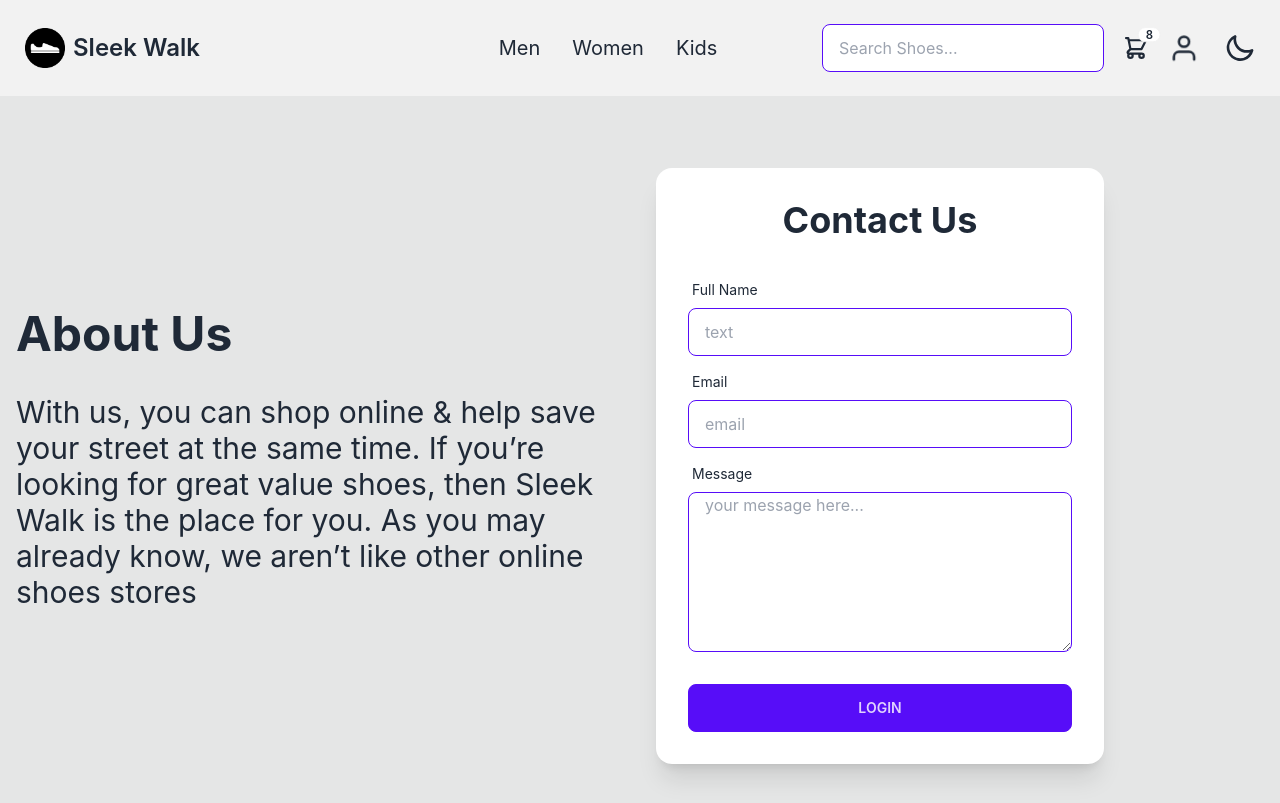
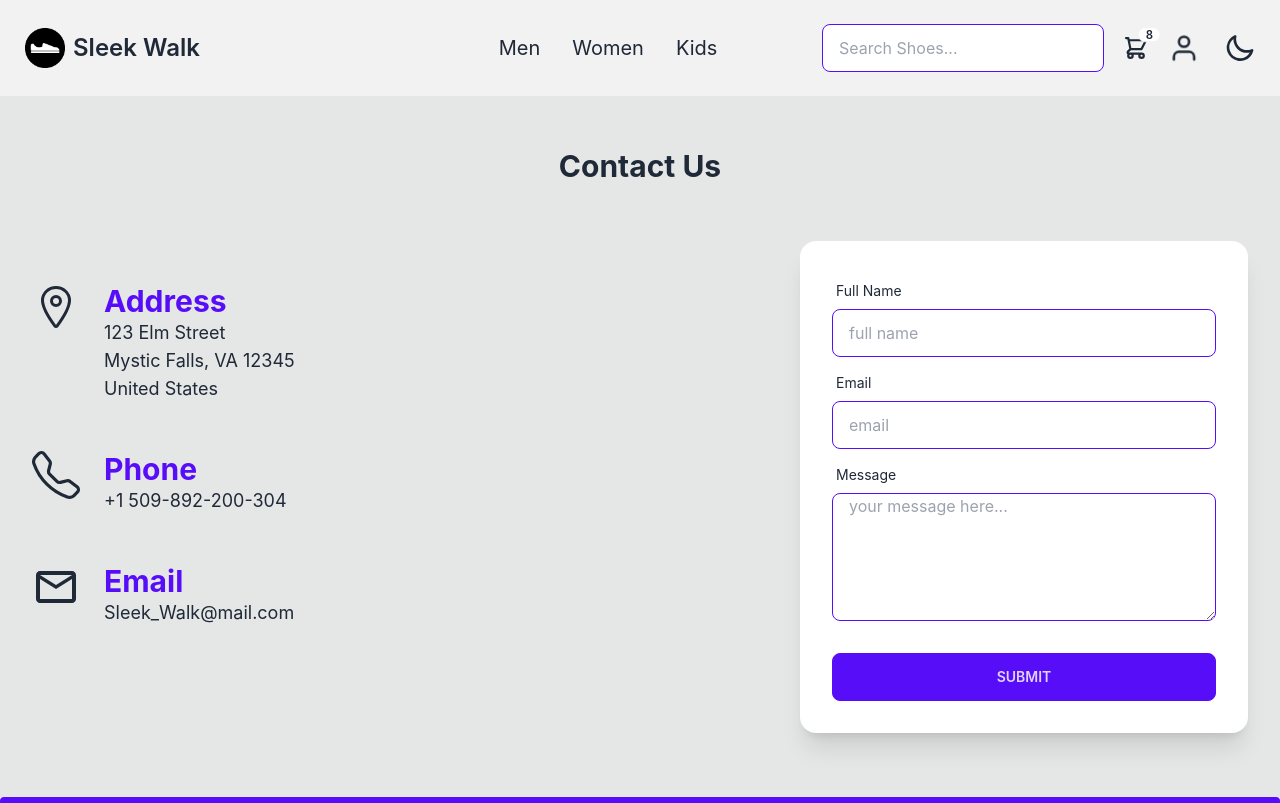
Before and after one commit to Ziyad-Aljaser/sleek-walk, a React (Create React App) app in the folder client/: page /contact in a window 1280 px wide. Shown: the top 803 px of the page. Built offline with nearby package versions, Linux system fonts and the light colour scheme.

Commit message:
Update the contact us page

```diff
--- a/client/src/pages/ContactUs.jsx
+++ b/client/src/pages/ContactUs.jsx
@@ -9,45 +9,153 @@ export default function ContactUs() {
         <Layout>
 
             {/* Contact Us Section */}
-            <div className="hero py-8 sm:py-14 bg-base-300">
-                <div className="hero-content grid md:grid-cols-2 gap-8">
+            <div className="hero py-8 bg-base-300">
+                <div className="hero-content flex flex-col w-full">
+
+                    {/* Header Section */}
+                    <h1 className="text-3xl mb-5 font-bold leading-normal">
+                        Contact Us
+                    </h1>
+
+                    {/* Content Section */}
+                    <div className="hero-content flex flex-col sm:flex-row justify-between w-full">
+
+                        {/* Cnotact Methods Section */}
+                        <div className="mb-4 w-full">
+
+                            {/* Address Section */}
+                            <div className="flex flex-row items-start">
+                                {/* SVG container */}
+                                <div className="mr-6">
+                                    <svg
+                                        viewBox="0 0 512 512"
+                                        fill="currentColor"
+                                        height="3em"
+                                        width="3em"
+                                    >
+                                        <path
+                                            fill="none"
+                                            stroke="currentColor"
+                                            strokeLinecap="round"
+                                            strokeLinejoin="round"
+                                            strokeWidth={32}
+                                            d="M256 48c-79.5 0-144 61.39-144 137 0 87 96 224.87 131.25 272.49a15.77 15.77 0 0025.5 0C304 409.89 400 272.07 400 185c0-75.61-64.5-137-144-137z"
+                                        />
+                                        <path
+                                            fill="none"
+                                            stroke="currentColor"
+                                            strokeLinecap="round"
+                                            strokeLinejoin="round"
+                                            strokeWidth={32}
+                                            d="M304 192 A48 48 0 0 1 256 240 A48 48 0 0 1 208 192 A48 48 0 0 1 304 192 z"
+                                        />
+                                    </svg>
+                                </div>
+
+                                {/* Address container */}
                                 <div>
-                        <h1 className="text-5xl font-bold leading-normal">
-                        About Us
-                        </h1>
-                        <p className="py-6 text-xl sm:text-3xl">
-                        With us, you can shop online & help save your street at the same
-                        time. If you’re looking for great value shoes, then
-                        Sleek Walk is the place for you. As you may already know, we
-                        aren’t like other online shoes stores
+                                    <p className="text-xl sm:text-3xl font-bold text-primary">
+                                        Address
+                                    </p>
+                                    <p className="text-lg mb-12">
+                                        123 Elm Street
+                                        <br />
+                                        Mystic Falls, VA 12345
+                                        <br />
+                                        United States
                                     </p>
                                 </div>
-                    <div className="card w-full max-w-md bg-base-100 shadow-xl">
+
+                            </div>
+
+                            {/* Phone Section */}
+                            <div className="flex flex-row items-start">
+                                {/* SVG container */}
+                                <div className="mr-6">
+                                    <svg
+                                        fill="currentColor"
+                                        viewBox="0 0 16 16"
+                                        height="3em"
+                                        width="3em"
+                                        >
+                                        <path d="M3.654 1.328a.678.678 0 00-1.015-.063L1.605 2.3c-.483.484-.661 1.169-.45 1.77a17.568 17.568 0 004.168 6.608 17.569 17.569 0 006.608 4.168c.601.211 1.286.033 1.77-.45l1.034-1.034a.678.678 0 00-.063-1.015l-2.307-1.794a.678.678 0 00-.58-.122l-2.19.547a1.745 1.745 0 01-1.657-.459L5.482 8.062a1.745 1.745 0 01-.46-1.657l.548-2.19a.678.678 0 00-.122-.58L3.654 1.328zM1.884.511a1.745 1.745 0 012.612.163L6.29 2.98c.329.423.445.974.315 1.494l-.547 2.19a.678.678 0 00.178.643l2.457 2.457a.678.678 0 00.644.178l2.189-.547a1.745 1.745 0 011.494.315l2.306 1.794c.829.645.905 1.87.163 2.611l-1.034 1.034c-.74.74-1.846 1.065-2.877.702a18.634 18.634 0 01-7.01-4.42 18.634 18.634 0 01-4.42-7.009c-.362-1.03-.037-2.137.703-2.877L1.885.511z" />
+                                    </svg>
+                                </div>
+
+                                {/* Phone container */}
+                                <div>
+                                    <p className="text-xl sm:text-3xl font-bold text-primary">
+                                        Phone
+                                    </p>
+                                    <p className="text-lg mb-12">
+                                        +1 509-892-200-304
+                                    </p>
+                                </div>
+                            </div>
+
+                            {/* Email Section */}
+                            <div className="flex flex-row items-start">
+                                {/* SVG container */}
+                                <div className="mr-6">
+                                <svg
+                                    viewBox="0 0 24 24"
+                                    fill="currentColor"
+                                    height="3em"
+                                    width="3em"
+                                    >
+                                    <path d="M22 6c0-1.1-.9-2-2-2H4c-1.1 0-2 .9-2 2v12c0 1.1.9 2 2 2h16c1.1 0 2-.9 2-2V6m-2 0l-8 5-8-5h16m0 12H4V8l8 5 8-5v10z" />
+                                </svg>
+                                </div>
+
+                                {/* Email container */}
+                                <div>
+                                    <p className="text-xl sm:text-3xl font-bold text-primary">
+                                        Email
+                                    </p>
+                                    <p className="text-lg mb-12">
+                                        Sleek_Walk@mail.com
+                                    </p>
+                                </div>
+                            </div>
+
+                        </div>
+
+                        {/* Contact Form Section */}
+                        <div className="card w-full max-w-md bg-base-100 shadow-xl mt-4 sm:mt-0">
                             <div className="card-body">
-                            <h1 className="text-4xl font-bold text-center mb-6">Contact Us</h1>
+
+                                {/* <h1 className="text-4xl font-bold text-center mb-6">Contact Us</h1> */}
+
                                 <div className="form-control">
                                     <label className="label">
                                         <span className="label-text">Full Name</span>
                                     </label>
-                                <input type="name" placeholder="text" className="input input-bordered input-primary" />
+                                    <input type="name" placeholder="full name" className="input input-bordered input-primary" />
                                 </div>
+
                                 <div className="form-control">
                                     <label className="label">
                                         <span className="label-text">Email</span>
                                     </label>
                                     <input type="email" placeholder="email" className="input input-bordered input-primary" />
                                 </div>
+
                                 <div className="form-control">
                                     <label className="label">
                                         <span className="label-text">Message</span>
                                     </label>
-                                <textarea type="textarea" placeholder="your message here..." className="input input-bordered input-primary w-full h-40" />
+                                    <textarea placeholder="your message here..." className="input input-bordered input-primary w-full h-32"></textarea>
                                 </div>
+
                                 <div className="form-control mt-6">
-                                <button className="btn btn-primary">Login</button>
+                                    <button className="btn btn-primary">Submit</button>
+                                </div>
+
                             </div>
                         </div>
+
                     </div>
+
                 </div>
             </div>
 
```
Lines whose indentation alone changed are shown as unchanged.
